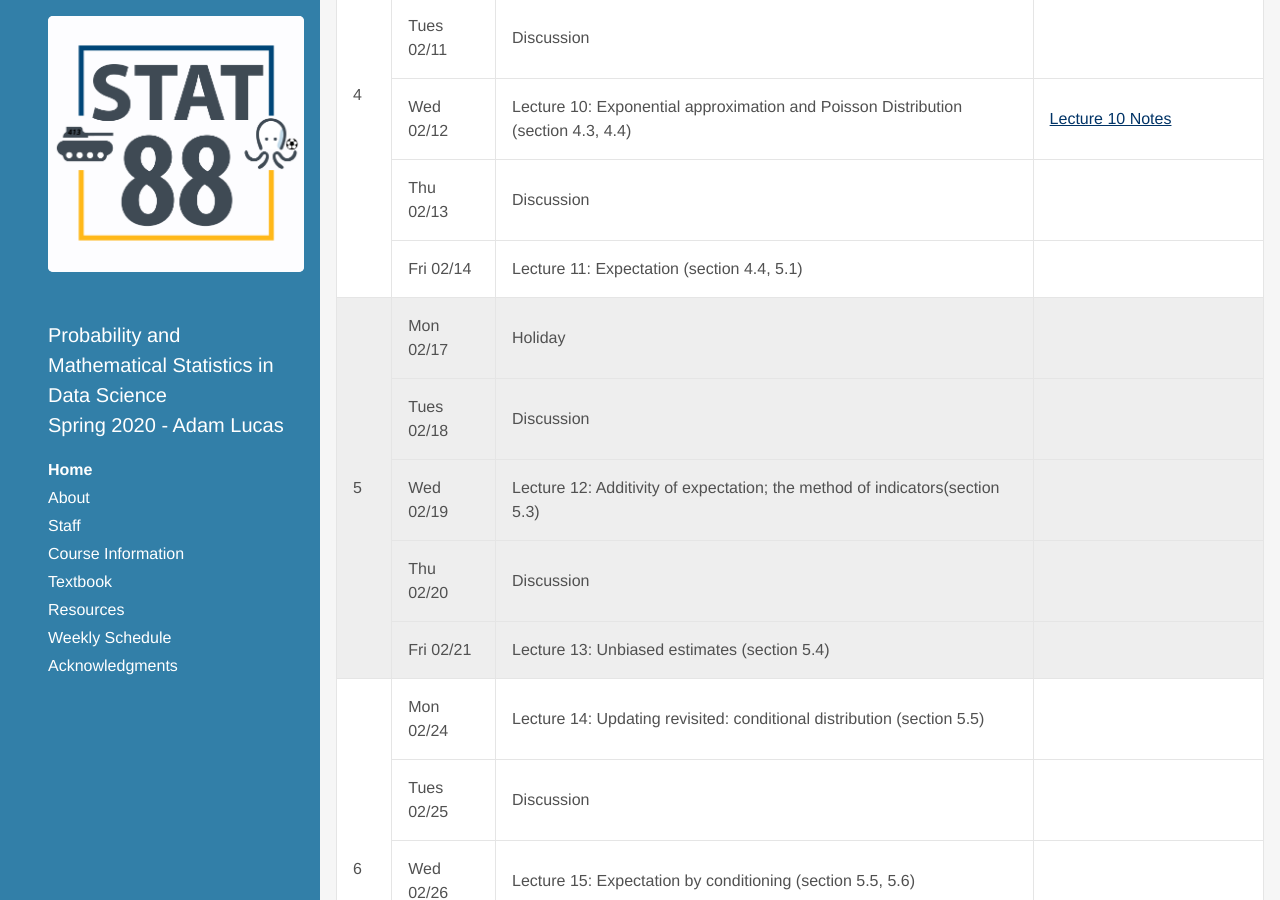
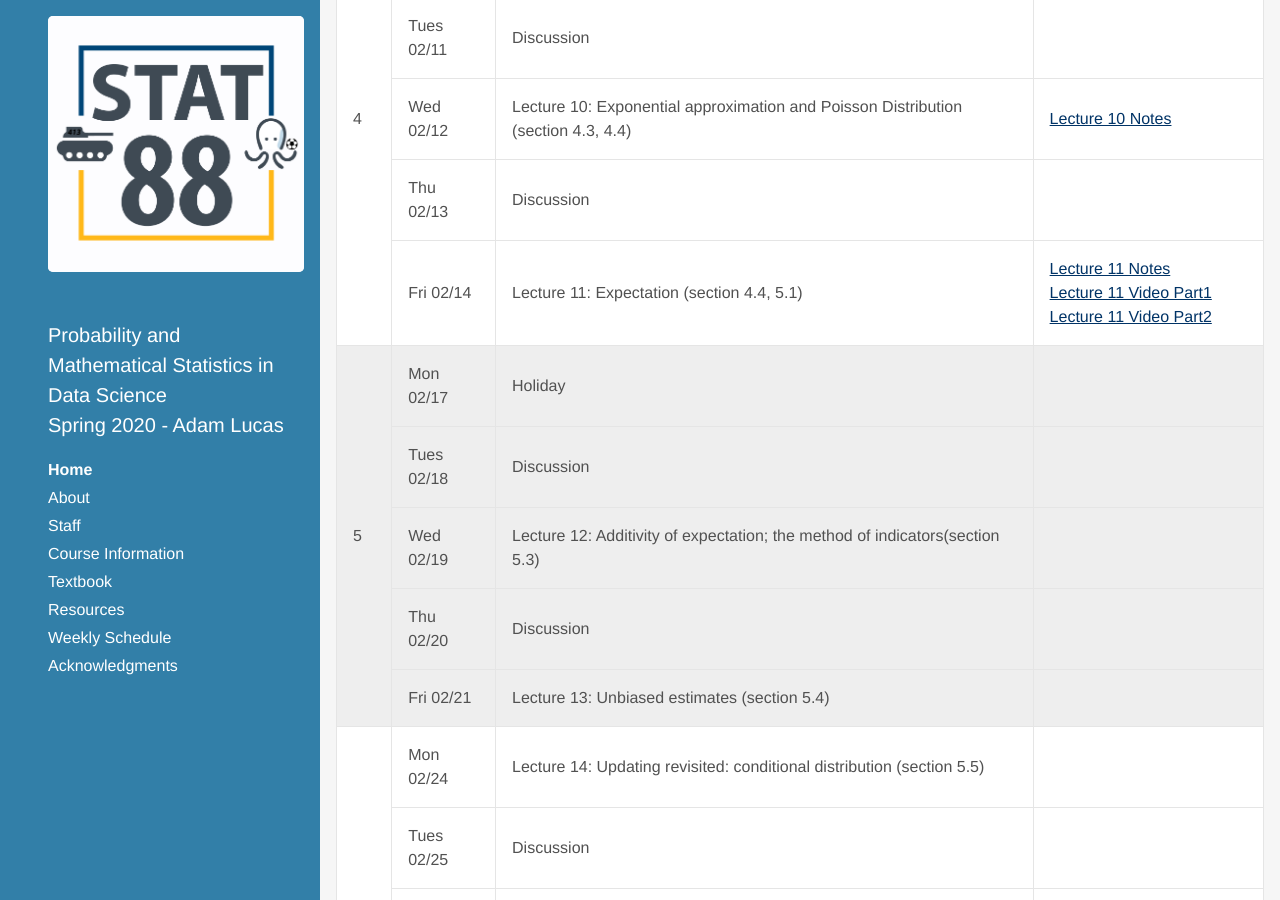
Before and after one commit to stat88/stat88.github.io, a Jekyll site: the page built from index.html, in a window 1280 px wide and 900 px high, scrolled down 1828 px. Built offline with Jekyll 4.4.1, drawn with Linux system fonts in a browser that asks for light colours; some web fonts are replaced; the list of posts is cut into pages by our own code.

Commit message:
add video

```diff
--- a/_data/syllabus2.yml
+++ b/_data/syllabus2.yml
@@ -102,6 +102,13 @@ weeks:
       content: "Discussion"
     - date: Fri 02/14
       content: "Lecture 11: Expectation (section 4.4, 5.1)"
+      assignments:
+      - name: "Lecture 11 Notes"
+        url: http://stat88.org/assets/notes/Lec11.pdf
+      - name: "Lecture 11 Video Part1"
+        url: https://vimeo.com/391730753?utm_source=email&utm_medium=vimeo-cliptranscode-201504&utm_campaign=29220
+      - name: "Lecture 11 Video Part2"
+        url: https://vimeo.com/391731607?utm_source=email&utm_medium=vimeo-cliptranscode-201504&utm_campaign=29220
 
 
   - weekNum: 5
```
